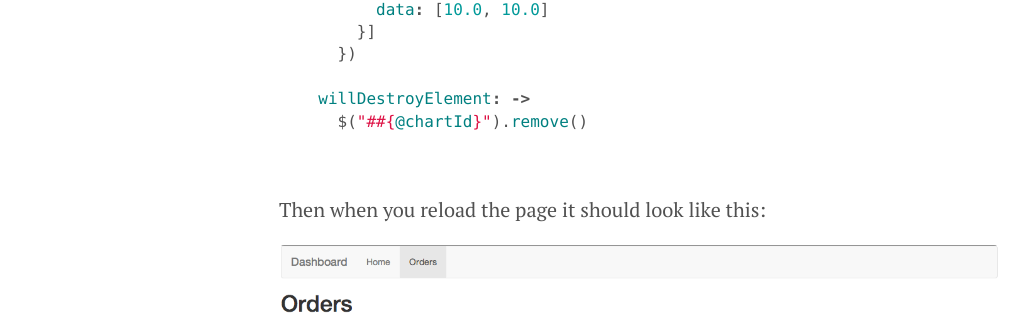
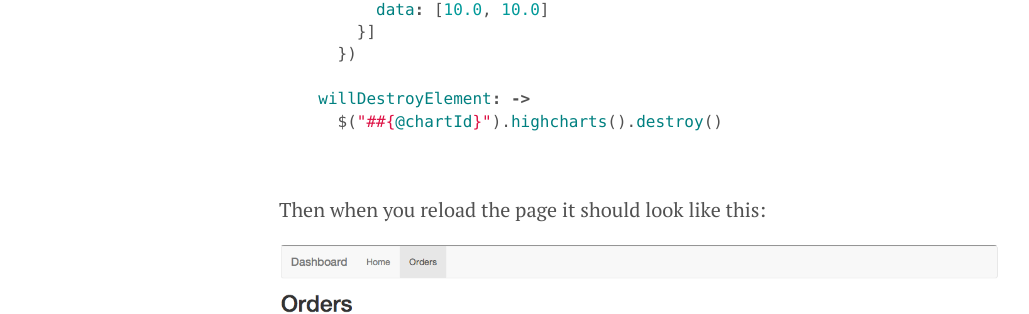
Before and after one commit to jtescher/jtescher.github.io, a Jekyll site: the page built from _posts/2014-04-28-creating-a-metrics-dashboard-with-ember-and-rails-part-three.md, in a window 1280 px wide and 900 px high, scrolled down 2980 px. Shown: the part 148-462 px from the top of the window, without its empty margins (1-1030 px from the left). Built offline with Jekyll 4.4.1, drawn with Linux system fonts in a browser that asks for light colours; Markdown is read by kramdown in place of the engine named in the settings.

Commit message:
Fix highcharts event handler removal on destroy

````diff
--- a/_posts/2014-04-28-creating-a-metrics-dashboard-with-ember-and-rails-part-three.md
+++ b/_posts/2014-04-28-creating-a-metrics-dashboard-with-ember-and-rails-part-three.md
@@ -112,7 +112,7 @@ Dashboard.ColumnChartComponent = Ember.Component.extend
     })
 
   willDestroyElement: ->
-    $("##{@chartId}").remove()
+    $("##{@chartId}").highcharts().destroy()
 
 ```
 
````
